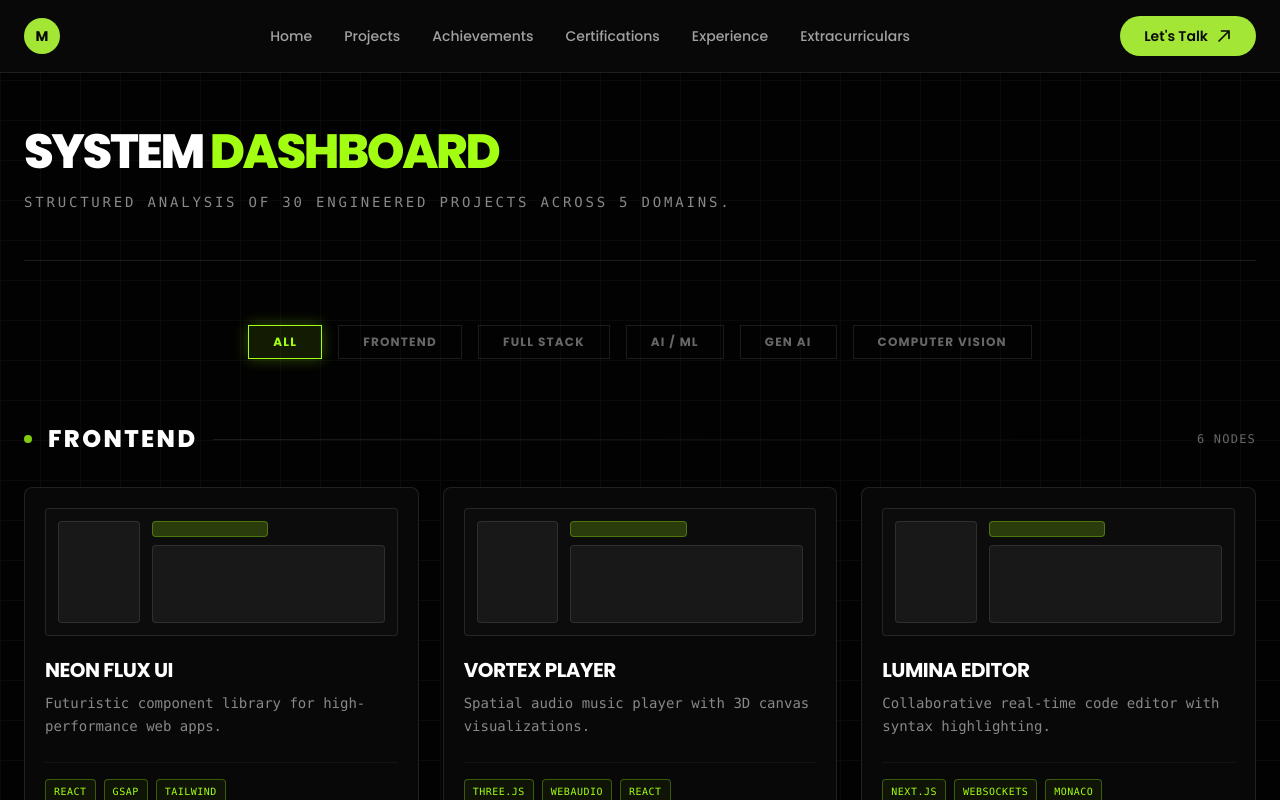
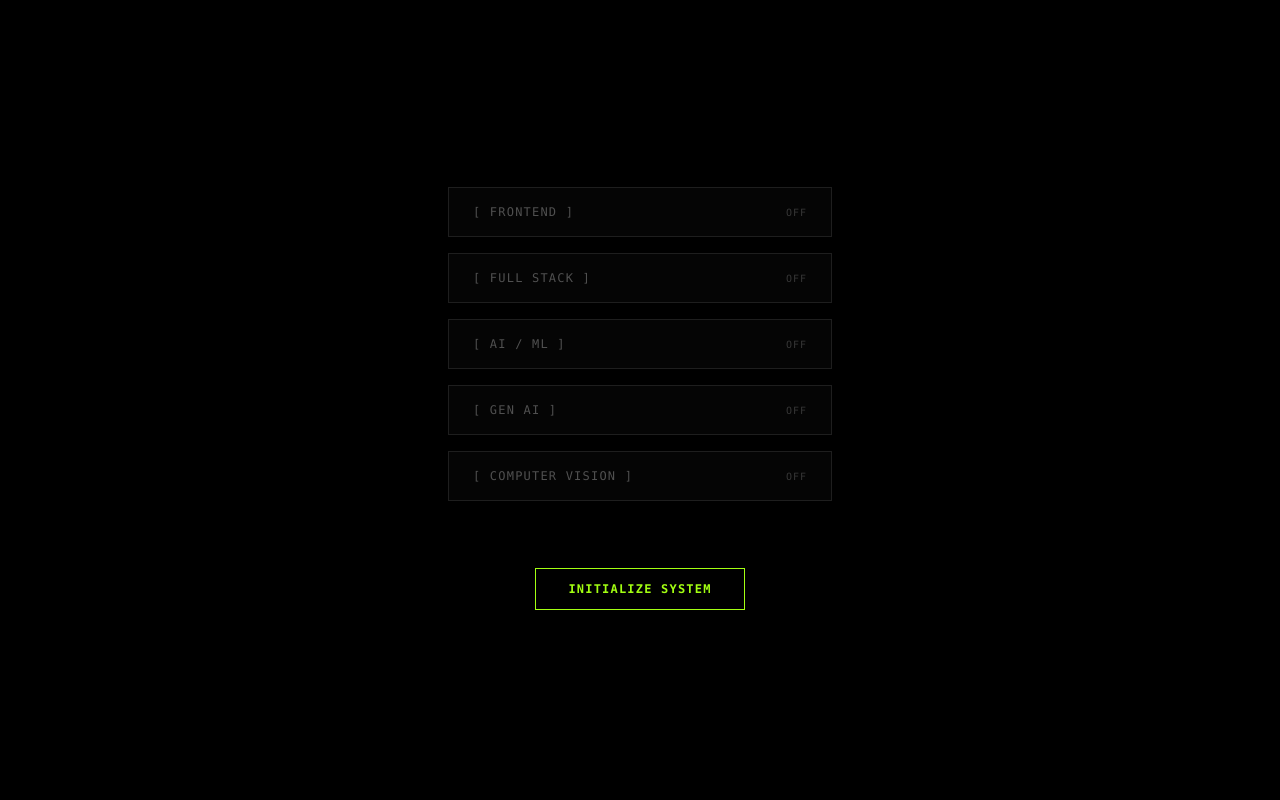
Before and after one commit to madhumithadasarathy/madhumitha_portfolio, a React (Vite) app: page /projects in a window 1280 px wide. Shown: the top 800 px of the page. Built offline with nearby package versions, Linux system fonts and the light colour scheme.

Commit message:
feat: add premium System Activation Panel intro animation

```diff
--- /dev/null
+++ b/src/components/Intro.jsx
@@ -0,0 +1,111 @@
+import React, { useState, useEffect } from 'react';
+
+const modules = [
+  "FRONTEND",
+  "FULL STACK",
+  "AI / ML",
+  "GEN AI",
+  "COMPUTER VISION"
+];
+
+const Intro = ({ onComplete }) => {
+  const [step, setStep] = useState('IDLE'); // IDLE, ACTIVATING, CONNECTING, READY, EXITING
+  const [activeIndex, setActiveIndex] = useState(-1);
+
+  useEffect(() => {
+    if (step === 'ACTIVATING') {
+      let current = 0;
+      const interval = setInterval(() => {
+        if (current < modules.length) {
+          setActiveIndex(current);
+          current++;
+        } else {
+          clearInterval(interval);
+          setStep('CONNECTING');
+        }
+      }, 200);
+      return () => clearInterval(interval);
+    }
+  }, [step]);
+
+  useEffect(() => {
+    if (step === 'CONNECTING') {
+      const timer = setTimeout(() => setStep('READY'), 400);
+      return () => clearTimeout(timer);
+    }
+    if (step === 'READY') {
+      const timer = setTimeout(() => {
+        setStep('EXITING');
+        setTimeout(() => onComplete(), 500);
+      }, 600);
+      return () => clearTimeout(timer);
+    }
+  }, [step, onComplete]);
+
+  const handleStart = () => {
+    if (step === 'IDLE') setStep('ACTIVATING');
+  };
+
+  return (
+    <div className={`fixed inset-0 z-[100] bg-black flex flex-col items-center justify-center transition-opacity duration-500 ${step === 'EXITING' ? 'opacity-0' : 'opacity-100'}`}>
+
+      {/* Container */}
+      <div className="flex flex-col gap-4 relative w-full max-w-sm">
+        {modules.map((mod, i) => {
+          const isActive = i <= activeIndex;
+          const isActivating = step === 'ACTIVATING' && i === activeIndex + 1;
+
+          return (
+            <div
+              key={mod}
+              className={`flex items-center justify-between px-6 py-4 border transition-all duration-300 relative z-10
+                ${isActive
+                  ? 'border-[#A3FF12] bg-[#A3FF12]/5 shadow-[0_0_15px_rgba(163,255,18,0.15)]'
+                  : 'border-white/10 bg-[#050505]'
+                }`}
+            >
+               <span className={`text-xs font-mono uppercase tracking-widest ${isActive ? 'text-white' : 'text-white/30'}`}>
+                 [ {mod} ]
+               </span>
+               <span className={`text-[10px] font-mono uppercase tracking-widest ${isActive ? 'text-[#A3FF12]' : isActivating ? 'text-white/80 animate-pulse' : 'text-white/20'}`}>
+                 {isActive ? '✓ ACTIVE' : isActivating ? 'ACTIVATING...' : 'OFF'}
+               </span>
+            </div>
+          );
+        })}
+
+        {/* Connecting Lines */}
+        {(step === 'CONNECTING' || step === 'READY') && (
+           <>
+             <div className="absolute left-1/2 -translate-x-1/2 top-0 bottom-0 w-px bg-[#A3FF12]/50 animate-[drawVertical_0.4s_ease-out_forwards] z-0" />
+           </>
+        )}
+      </div>
+
+      <div className="mt-16 h-12 flex items-center justify-center">
+        {step === 'IDLE' && (
+          <button
+            onClick={handleStart}
+            className="px-8 py-3 bg-transparent border border-[#A3FF12] text-[#A3FF12] text-xs font-bold font-mono uppercase tracking-widest hover:bg-[#A3FF12] hover:text-black hover:shadow-[0_0_20px_rgba(163,255,18,0.4)] transition-all"
+          >
+            INITIALIZE SYSTEM
+          </button>
+        )}
+        {step === 'READY' && (
+          <div className="text-[#A3FF12] text-xl font-black font-mono tracking-[0.5em] animate-[pulse_1s_infinite]">
+            SYSTEM READY
+          </div>
+        )}
+      </div>
+
+      <style>{`
+        @keyframes drawVertical {
+          from { transform: translateX(-50%) scaleY(0); transform-origin: top; }
+          to { transform: translateX(-50%) scaleY(1); transform-origin: top; }
+        }
+      `}</style>
+    </div>
+  );
+};
+
+export default Intro;
--- a/src/pages/Projects.jsx
+++ b/src/pages/Projects.jsx
@@ -1,16 +1,26 @@
-import React, { useState, useMemo } from 'react';
+import React, { useState } from 'react';
 import { allProjects } from '../data/projectsData';
 import FilterBar from '../components/FilterBar';
 import DashboardCard from '../components/DashboardCard';
+import Intro from '../components/Intro';
 
 const categories = ["All", "Frontend", "Full Stack", "AI / ML", "Gen AI", "Computer Vision"];
 const sections = ["Frontend", "Full Stack", "AI / ML", "Gen AI", "Computer Vision"];
 
 export default function Projects() {
   const [activeCategory, setActiveCategory] = useState("All");
+  const [introComplete, setIntroComplete] = useState(false);
 
   return (
-    <div className="min-h-screen bg-[#020202] text-white pt-32 pb-20 px-6 font-poppins relative overflow-hidden">
+    <div className="min-h-screen bg-[#020202] text-white font-poppins relative overflow-hidden flex flex-col">
+      {!introComplete && <Intro onComplete={() => setIntroComplete(true)} />}
+
+      <div
+        className={`transition-opacity duration-1000 ease-in-out flex-1 ${
+          introComplete ? 'opacity-100' : 'opacity-0 h-0 overflow-hidden'
+        }`}
+      >
+        <div className="pt-32 pb-20 px-6 relative h-full">
           {/* Subtle Grid Background */}
           <div
             className="absolute inset-0 pointer-events-none opacity-[0.03]"
@@ -69,7 +79,8 @@ export default function Projects() {
                 );
               })}
             </div>
-
+          </div>
+        </div>
       </div>
     </div>
   );
```
Lines whose indentation alone changed are shown as unchanged.
